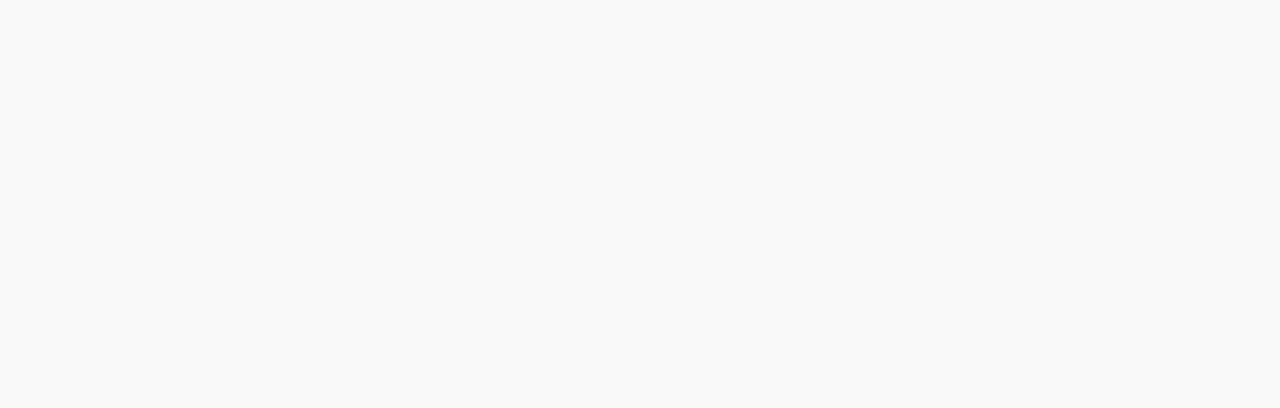
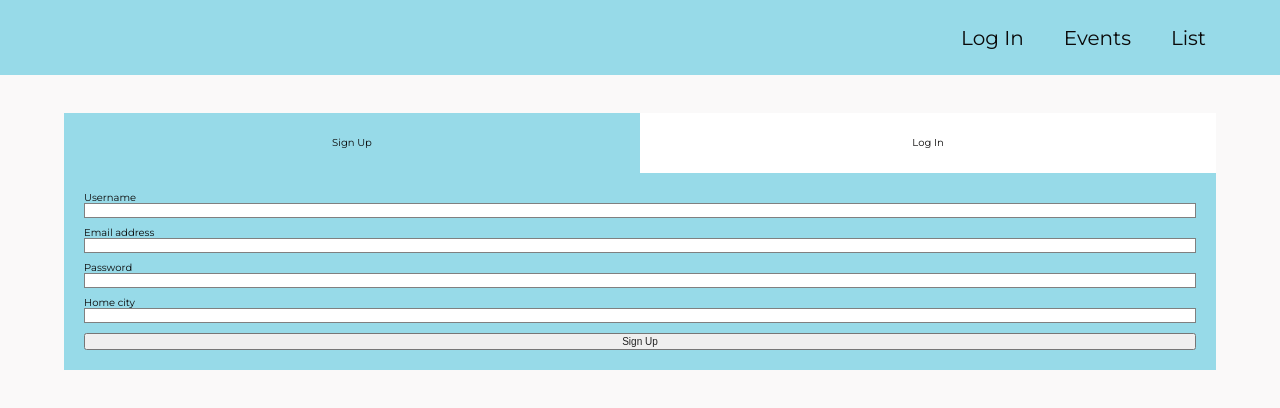
Before and after one commit to juno-27-concert-accountant/concert-accountant, a React (Create React App) app: page /login in a window 1280 px wide. Shown: the top 408 px of the page. Built offline with nearby package versions, Linux system fonts and the light colour scheme; a web font is replaced by a local one.

Commit message:
created Navbar.js and Navbar.css; updated Login.css colors; added .wrapper to form in Login.js

```diff
--- a/src/App.js
+++ b/src/App.js
@@ -3,26 +3,28 @@ import "./App.css";
 import firebase from './firebase';
 import { BrowserRouter as Router, Route, Link } from 'react-router-dom';
 import axios from 'axios';
-import Login from './Login';
+import Navbar from './Navbar.js';
+import Login from './Login.js';
 import ConcertDetailsPopUp from './ConcertDetailsPopUp.js';
-import ConcertCard from './ConcertCard';
+import ConcertCard from './ConcertCard.js';
 
 
 class App extends Component {
 	render() {
 		return (
 
-			<Router>
+			<Router basename="/">
 				<div className="App">
-					{/* <Login /> */}
+					<Navbar />
+					<Route path="/login/" component={Login} />
 
-					<Route exact path="/concert-accountant/" component={Login} />
-
-					<Route path="/concert-accountant/event/" component={ConcertCard} />
+					<Route exact path="/event/" component={ConcertCard} />
 					{/* <ConcertCard /> */}
 
-					{/* Show concert details */}
-					<Route exact path="/concert-accountant/event/:eventID" component={ConcertDetailsPopUp} />
+					{/* Show concert details
+						:eventID
+					*/}
+					<Route path="/events/:eventID" component={ConcertDetailsPopUp} />
 				</div>
 			</Router>
 		);
--- a/src/ConcertCard.js
+++ b/src/ConcertCard.js
@@ -123,7 +123,7 @@ class ConcertCard extends Component {
 
 
 
-					<Link to={`/concert-accountant/event/${entry.eventID}`}>
+					<Link to={`/events/${entry.eventID}`}>
 						<img src={entry.imgUrl} alt={entry.name} />
 					</Link>
 
--- a/src/Login.css
+++ b/src/Login.css
@@ -1,5 +1,5 @@
 form {
-    background-color: lightblue;
+    background-color: #97DAE8;
 }
 .form__container {
     padding: 2rem;
@@ -35,5 +35,9 @@ fieldset {
     padding: 2rem;
 }
 .form--active {
-    background-color: lightblue;
+    background-color: #97DAE8;
 }
+
+input:focus {
+	background-color: #DBF0EF
+}
--- a/src/Login.js
+++ b/src/Login.js
@@ -79,7 +79,7 @@ class Login extends Component {
     const {userNew, userName, userEmail, userPassword, userCity, userNameError, userEmailError, userPasswordError, userCityError} = this.state
       const space = <span className="form__space"></span>;
         return(
-            <div className="Form">
+            <div className="Form wrapper">
                 <form>
                     <fieldset onChange={this.handleRadioChange} value={userNew}>
                         <div className={userNew ? "form--active radio" : "radio"}>
--- /dev/null
+++ b/src/Navbar.css
@@ -0,0 +1,33 @@
+.navBar {
+	background-color: #97DAE8;
+	font-size: 2rem;
+	height: 75px;
+	display: flex;
+	align-items: center;
+	margin-bottom: 3%;
+}
+
+.navBar ul {
+	display: flex;
+	align-items: center;
+	justify-content: flex-end;
+
+}
+
+.navBar li {
+	margin-left: 20px;
+
+}
+
+.link {
+	text-decoration: none;
+	color: #0A0909;
+	padding: 10px;
+	border-radius: 20px;
+	transition: background-color ease-in-out 0.35s;
+}
+
+.link:hover,
+.link:focus {
+	background-color: #DBF0EF;
+}
--- /dev/null
+++ b/src/Navbar.js
@@ -0,0 +1,31 @@
+import React, { Component } from 'react';
+import { Link } from 'react-router-dom';
+import './Navbar.css';
+
+class Navbar extends Component {
+	render() {
+		return (
+			<nav className="navBar">
+				<ul className="wrapper">
+					<li>
+						<Link className="link" to="/login/">
+							Log In
+						</Link>
+					</li>
+					<li>
+						<Link className="link" to="/event/">
+							Events
+						</Link>
+					</li>
+					<li>
+						<Link className="link" to="/list/">
+							List
+						</Link>
+					</li>
+				</ul>
+			</nav>
+		)
+	}
+}
+
+export default Navbar;
```
